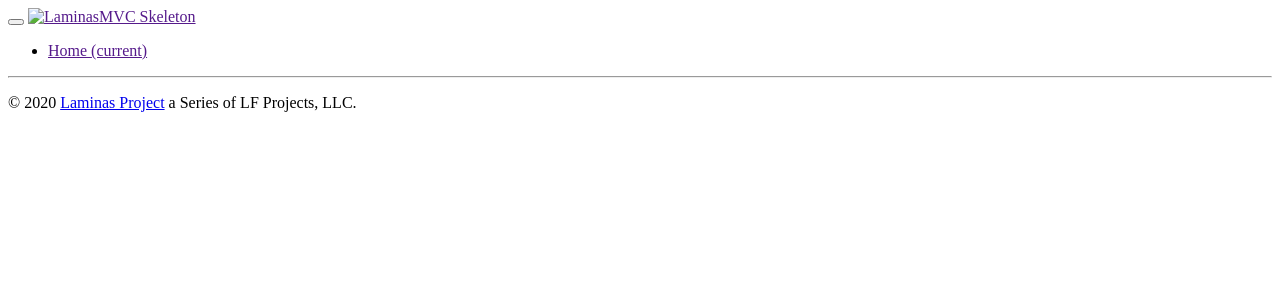
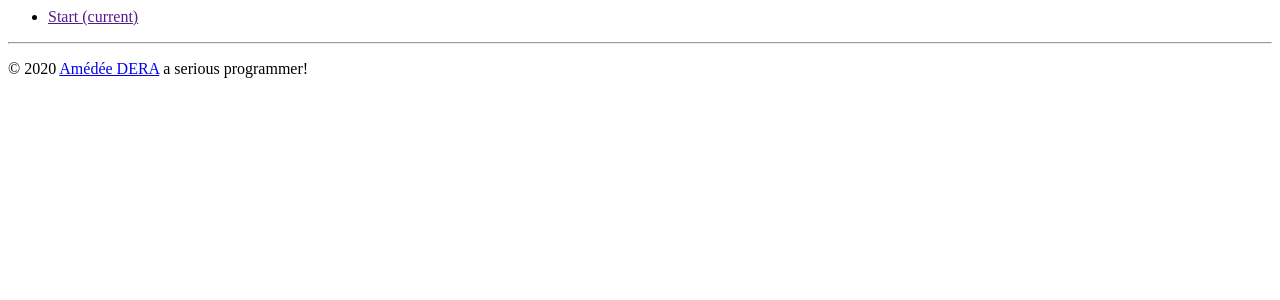
Before and after one commit to lgtm-migrator/GestionPVSoutenance, a PHP site: template module/Application/view/layout/layout.phtml in a window 1280 px wide. Shown: the top 300 px of the page. Run offline with PHP 8.4, Linux system fonts and the light colour scheme; the template is opened without the code that fills it, so the values that code supplies are empty.

Commit message:
changing the view index and other files

```diff
--- a/module/Application/view/layout/layout.phtml
+++ b/module/Application/view/layout/layout.phtml
@@ -7,7 +7,7 @@
 <html lang="en">
     <head>
         <meta charset="utf-8">
-        <?= $this->headTitle('Laminas MVC Skeleton')->setSeparator(' - ')->setAutoEscape(false) ?>
+        <?= $this->headTitle('First Application')->setSeparator(' - ')->setAutoEscape(false) ?>
 
         <?= $this->headMeta()
             ->appendName('viewport', 'width=device-width, initial-scale=1.0')
@@ -26,18 +26,11 @@
     <body>
         <nav class="navbar navbar-expand-md navbar-dark mb-4" role="navigation">
             <div class="container">
-                <div class="navbar-header">
-                    <button class="navbar-toggler" type="button" data-toggle="collapse" data-target="#navbarSupportedContent" aria-controls="navbarSupportedContent" aria-expanded="false" aria-label="Toggle navigation">
-                        <span class="navbar-toggler-icon"></span>
-                    </button>
-                    <a class="navbar-brand" href="<?= $this->url('home') ?>">
-                        <img src="<?= $this->basePath('img/laminas-logo.svg') ?>" alt="Laminas">MVC Skeleton
-                    </a>
-                </div>
+
                 <div class="collapse navbar-collapse" id="navbarSupportedContent">
                     <ul class="navbar-nav">
                         <li class="nav-item active">
-                            <a class="nav-link" href="<?= $this->url('home') ?>">Home <span class="sr-only">(current)</span></a>
+                            <a class="nav-link" href="<?= $this->url('home') ?>">Start <span class="sr-only">(current)</span></a>
                         </li>
                     </ul>
                 </div>
@@ -47,7 +40,7 @@
             <?= $this->content ?>
             <hr>
             <footer>
-                <p>&copy; <?= date('Y') ?> <a href="https://getlaminas.org/">Laminas Project</a> a Series of LF Projects, LLC.</p>
+                <p>&copy; <?= date('Y') ?> <a href="#">Amédée DERA</a> a serious programmer!</p>
             </footer>
         </div>
         <?= $this->inlineScript()
```
Also changed, not shown: module/Application/view/application/index/index.phtml (+2 -53 lines).
